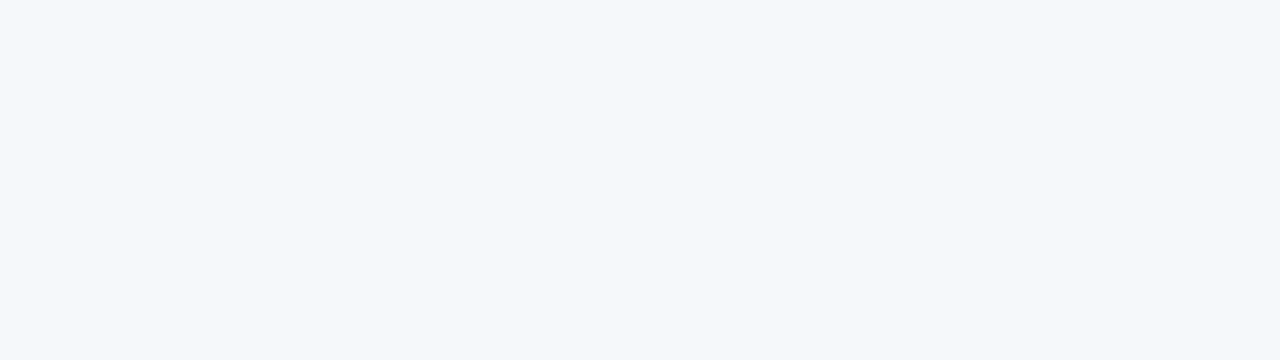
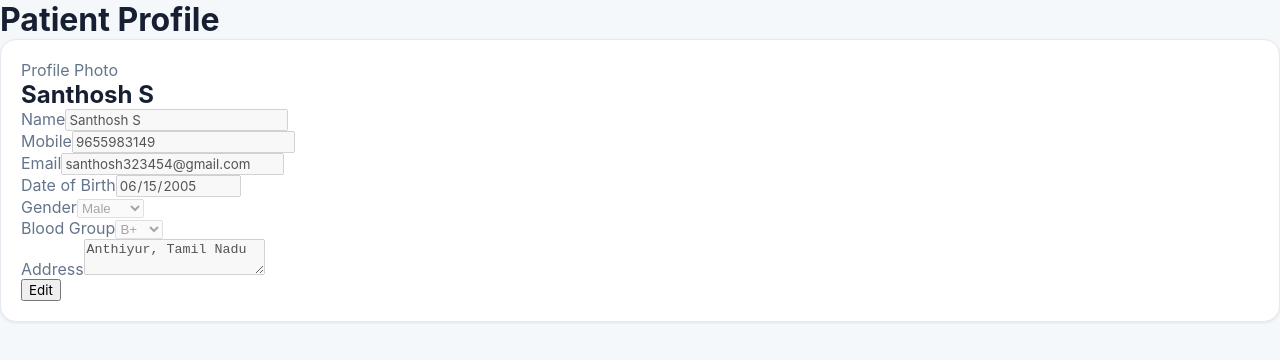
Before and after one commit to RAKSHA1120/MediBook, a React (Vite) app: page /profile in a window 1280 px wide. Before the commit this address had no page. Shown: the top 360 px of the page. Built offline with nearby package versions, Linux system fonts and the light colour scheme.

Commit message:
feat: add patient management screens

```diff
--- /dev/null
+++ b/src/data/appointments.js
@@ -0,0 +1,36 @@
+const appointments = [
+    {
+        id: "APT001",
+        doctorName: "Dr. Priya Sharma",
+        specialty: "Cardiologist",
+        date: "2026-08-20",
+        time: "10:00 AM",
+        status: "Upcoming"
+    },
+    {
+        id: "APT002",
+        doctorName: "Dr. Arun Kumar",
+        specialty: "Dermatologist",
+        date: "2026-08-15",
+        time: "02:30 PM",
+        status: "Completed"
+    },
+    {
+        id: "APT002",
+        doctorName: "Dr. Arun Kumar",
+        specialty: "Dermatologist",
+        date: "2026-08-15",
+        time: "02:30 PM",
+        status: "Completed"
+    },
+    {
+        id: "APT003",
+        doctorName: "Dr. Meena Raj",
+        specialty: "Neurologist",
+        date: "2026-08-10",
+        time: "11:00 AM",
+        status: "Cancelled"
+    }
+];
+
+export default appointments;
--- /dev/null
+++ b/src/pages/AppointmentDetails.jsx
@@ -0,0 +1,73 @@
+import { useParams } from "react-router-dom";
+import appointments from "../data/appointments";
+import Card from "../components/Card";
+
+function AppointmentDetails() {
+    const { id } = useParams();
+
+    const appointment = appointments.find(
+        (item) => item.id === id
+    );
+
+    if (!appointment) {
+        return <h2>Appointment not found</h2>;
+    }
+
+    return (
+        <div>
+            <h1>Appointment Details</h1>
+
+            <Card>
+                <h2>{appointment.doctorName}</h2>
+
+                <p>
+                    <strong>Specialty:</strong>{" "}
+                    {appointment.specialty}
+                </p>
+
+                <p>
+                    <strong>Date:</strong>{" "}
+                    {appointment.date}
+                </p>
+
+                <p>
+                    <strong>Time:</strong>{" "}
+                    {appointment.time}
+                </p>
+
+                <p>
+                    <strong>Status:</strong>{" "}
+                    {appointment.status}
+                </p>
+
+                <button>
+                    <button
+                        onClick={() => {
+                            alert("Reschedule feature coming soon");
+                        }}
+                    >
+                        Reschedule Appointment
+                    </button>
+                </button>
+
+                <button>
+                    <button
+                        onClick={() => {
+                            const confirmCancel = window.confirm(
+                                "Are you sure you want to cancel this appointment?"
+                            );
+
+                            if (confirmCancel) {
+                                alert("Appointment cancelled successfully");
+                            }
+                        }}
+                    >
+                        Cancel Appointment
+                    </button>
+                </button>
+            </Card>
+        </div>
+    );
+}
+
+export default AppointmentDetails;
--- /dev/null
+++ b/src/pages/MyAppointments.jsx
@@ -0,0 +1,72 @@
+import { useState } from "react";
+import appointments from "../data/appointments";
+import Card from "../components/Card";
+import { useNavigate } from "react-router-dom";
+
+function MyAppointments() {
+    const navigate = useNavigate();
+
+    const [activeTab, setActiveTab] = useState("Upcoming");
+
+    const filteredAppointments = appointments.filter(
+        (appointment) => appointment.status === activeTab
+    );
+
+    return (
+        <div>
+            <h1>My Appointments</h1>
+
+            <div>
+                <button onClick={() => setActiveTab("Upcoming")}>
+                    Upcoming
+                </button>
+
+                <button onClick={() => setActiveTab("Completed")}>
+                    Completed
+                </button>
+
+                <button onClick={() => setActiveTab("Cancelled")}>
+                    Cancelled
+                </button>
+            </div>
+
+            <div>
+                {filteredAppointments.length === 0 ? (
+                    <p>No appointments found.</p>
+                ) : (
+                    filteredAppointments.map((appointment) => (
+                        <Card key={appointment.id}>
+                            <h2>{appointment.doctorName}</h2>
+
+                            <p>{appointment.specialty}</p>
+
+                            <p>Date: {appointment.date}</p>
+
+                            <p>Time: {appointment.time}</p>
+
+                            <p>Status: {appointment.status}</p>
+
+                            <button
+                                onClick={() =>
+                                    navigate(
+                                        `/appointments/${appointment.id}`
+                                    )
+                                }
+                            >
+                                View
+                            </button>
+
+                            {appointment.status === "Upcoming" && (
+                                <button>
+                                    Cancel
+                                </button>
+                            )}
+                        </Card>
+                    ))
+                )}
+            </div>
+        </div>
+    );
+}
+
+export default MyAppointments;
--- /dev/null
+++ b/src/pages/PatientProfile.jsx
@@ -0,0 +1,145 @@
+import { useState } from "react";
+import Card from "../components/Card";
+
+function PatientProfile() {
+    const [isEditing, setIsEditing] = useState(false);
+
+    const [patient, setPatient] = useState({
+        name: "Santhosh S",
+        mobile: "9655983149",
+        email: "santhosh323454@gmail.com",
+        dob: "2005-06-15",
+        gender: "Male",
+        bloodGroup: "B+",
+        address: "Anthiyur, Tamil Nadu"
+    });
+
+    const handleChange = (e) => {
+        setPatient({
+            ...patient,
+            [e.target.name]: e.target.value
+        });
+    };
+
+    const handleSave = () => {
+        setIsEditing(false);
+        alert("Profile saved successfully");
+    };
+
+    return (
+        <div>
+            <h1>Patient Profile</h1>
+
+            <Card>
+                <div>
+                    <div>
+                        <div>Profile Photo</div>
+                    </div>
+
+                    <h2>{patient.name}</h2>
+                </div>
+
+                <div>
+                    <label>Name</label>
+                    <input
+                        type="text"
+                        name="name"
+                        value={patient.name}
+                        onChange={handleChange}
+                        disabled={!isEditing}
+                    />
+                </div>
+
+                <div>
+                    <label>Mobile</label>
+                    <input
+                        type="text"
+                        name="mobile"
+                        value={patient.mobile}
+                        onChange={handleChange}
+                        disabled={!isEditing}
+                    />
+                </div>
+
+                <div>
+                    <label>Email</label>
+                    <input
+                        type="email"
+                        name="email"
+                        value={patient.email}
+                        onChange={handleChange}
+                        disabled={!isEditing}
+                    />
+                </div>
+
+                <div>
+                    <label>Date of Birth</label>
+                    <input
+                        type="date"
+                        name="dob"
+                        value={patient.dob}
+                        onChange={handleChange}
+                        disabled={!isEditing}
+                    />
+                </div>
+
+                <div>
+                    <label>Gender</label>
+                    <select
+                        name="gender"
+                        value={patient.gender}
+                        onChange={handleChange}
+                        disabled={!isEditing}
+                    >
+                        <option value="Male">Male</option>
+                        <option value="Female">Female</option>
+                        <option value="Other">Other</option>
+                    </select>
+                </div>
+
+                <div>
+                    <label>Blood Group</label>
+                    <select
+                        name="bloodGroup"
+                        value={patient.bloodGroup}
+                        onChange={handleChange}
+                        disabled={!isEditing}
+                    >
+                        <option value="A+">A+</option>
+                        <option value="A-">A-</option>
+                        <option value="B+">B+</option>
+                        <option value="B-">B-</option>
+                        <option value="AB+">AB+</option>
+                        <option value="AB-">AB-</option>
+                        <option value="O+">O+</option>
+                        <option value="O-">O-</option>
+                    </select>
+                </div>
+
+                <div>
+                    <label>Address</label>
+                    <textarea
+                        name="address"
+                        value={patient.address}
+                        onChange={handleChange}
+                        disabled={!isEditing}
+                    />
+                </div>
+
+                <div>
+                    {!isEditing ? (
+                        <button onClick={() => setIsEditing(true)}>
+                            Edit
+                        </button>
+                    ) : (
+                        <button onClick={handleSave}>
+                            Save
+                        </button>
+                    )}
+                </div>
+            </Card>
+        </div>
+    );
+}
+
+export default PatientProfile;
--- a/src/routes/AppRoutes.jsx
+++ b/src/routes/AppRoutes.jsx
@@ -1,11 +1,24 @@
 import { Routes, Route } from "react-router-dom";
+import MyAppointments from "../pages/MyAppointments";
+import AppointmentDetails from "../pages/AppointmentDetails";
+import PatientProfile from "../pages/PatientProfile";
 
 function AppRoutes() {
   return (
     <Routes>
       <Route path="/" element={<h1>MediBook Home</h1>} />
+      <Route path="/appointments" element={<MyAppointments />} />
+      <Route
+        path="/appointments/:id"
+        element={<AppointmentDetails />}
+      />
+      <Route
+        path="/profile"
+        element={<PatientProfile />}
+      />
     </Routes>
   );
 }
 
+
 export default AppRoutes;
```
Also changed, not shown: src/pages/Notifications.jsx (added).
